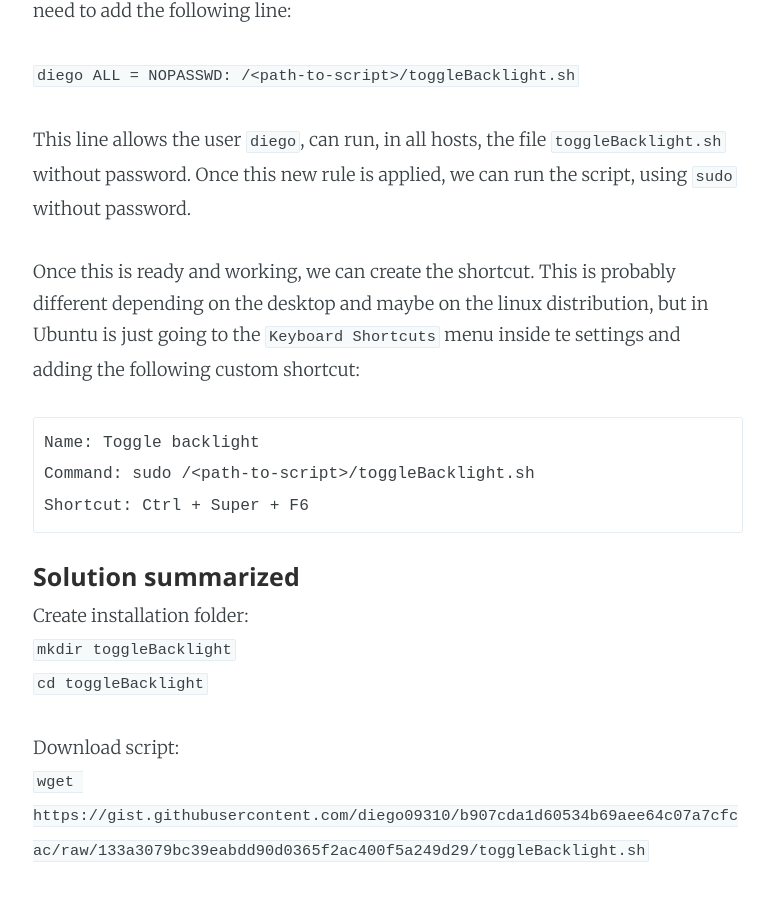
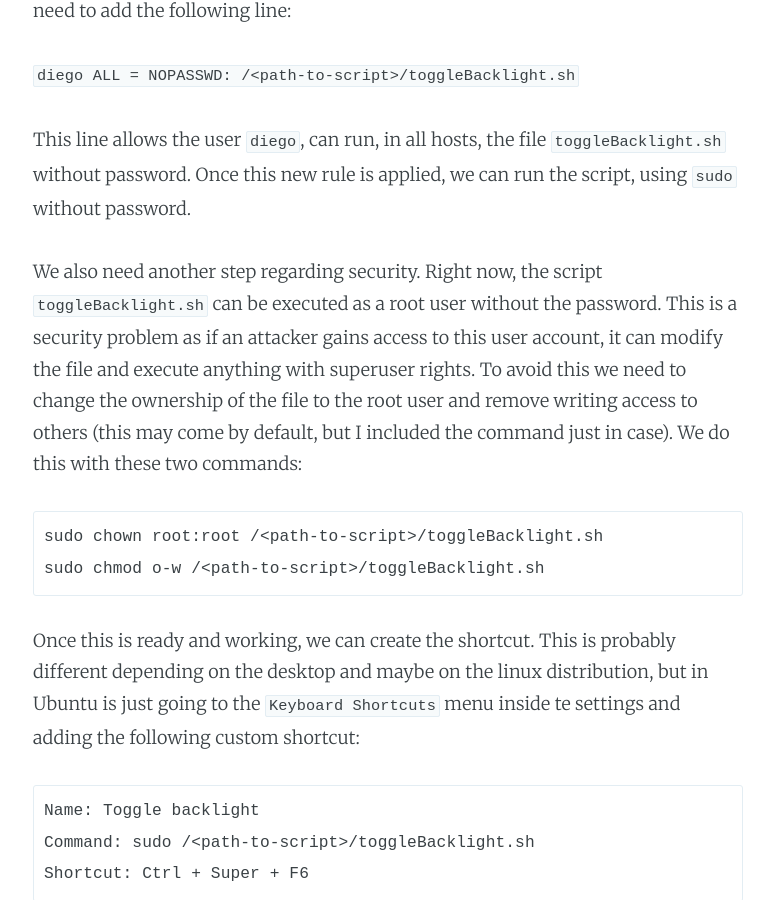
Before and after one commit to Diego09310/diego09310.github.io, a Jekyll site: the page built from _posts/2020-02-19-turn-off-dell-xps-screen-linux.md, in a window 1280 px wide and 900 px high, scrolled down 3431 px. Shown: the whole window, without its empty margins (252-1026 px from the left). Built offline with Jekyll 4.4.1, drawn with Linux system fonts in a browser that asks for light colours; nearby versions of some CDN libraries; comment, search, counter and statistics services are not loaded; some of the changed text lies outside the part shown.

Commit message:
small edit in backlight post

````diff
--- a/_posts/2020-02-19-turn-off-dell-xps-screen-linux.md
+++ b/_posts/2020-02-19-turn-off-dell-xps-screen-linux.md
@@ -67,6 +67,13 @@ Once I had the script working, next step is to allow my user to execute this scr
 
 This line allows the user `diego`, can run, in all hosts, the file `toggleBacklight.sh` without password. Once this new rule is applied, we can run the script, using `sudo` without password.
 
+We also need another step regarding security. Right now, the script `toggleBacklight.sh` can be executed as a root user without the password. This is a security problem as if an attacker gains access to this user account, it can modify the file and execute anything with superuser rights. To avoid this we need to change the ownership of the file to the root user and remove writing access to others (this may come by default, but I included the command just in case). We do this with these two commands:
+
+```
+sudo chown root:root /<path-to-script>/toggleBacklight.sh
+sudo chmod o-w /<path-to-script>/toggleBacklight.sh
+```
+
 Once this is ready and working, we can create the shortcut. This is probably different depending on the desktop and maybe on the linux distribution, but in Ubuntu is just going to the `Keyboard Shortcuts` menu inside te settings and adding the following custom shortcut:
 
 ```
@@ -89,4 +96,8 @@ Edit sudoers file:
 And add this line:
 `<username> ALL = NOPASSWD: /<path-to-script>/toggleBacklight.sh`
 
+Change ownership to root:
+`sudo chown root:root /<path-to-script>/toggleBacklight.sh`
+`sudo chmod o-w /<path-to-script>/toggleBacklight.sh`
+
 Create keyboard shortcut (depends on desktop/distro).
````
